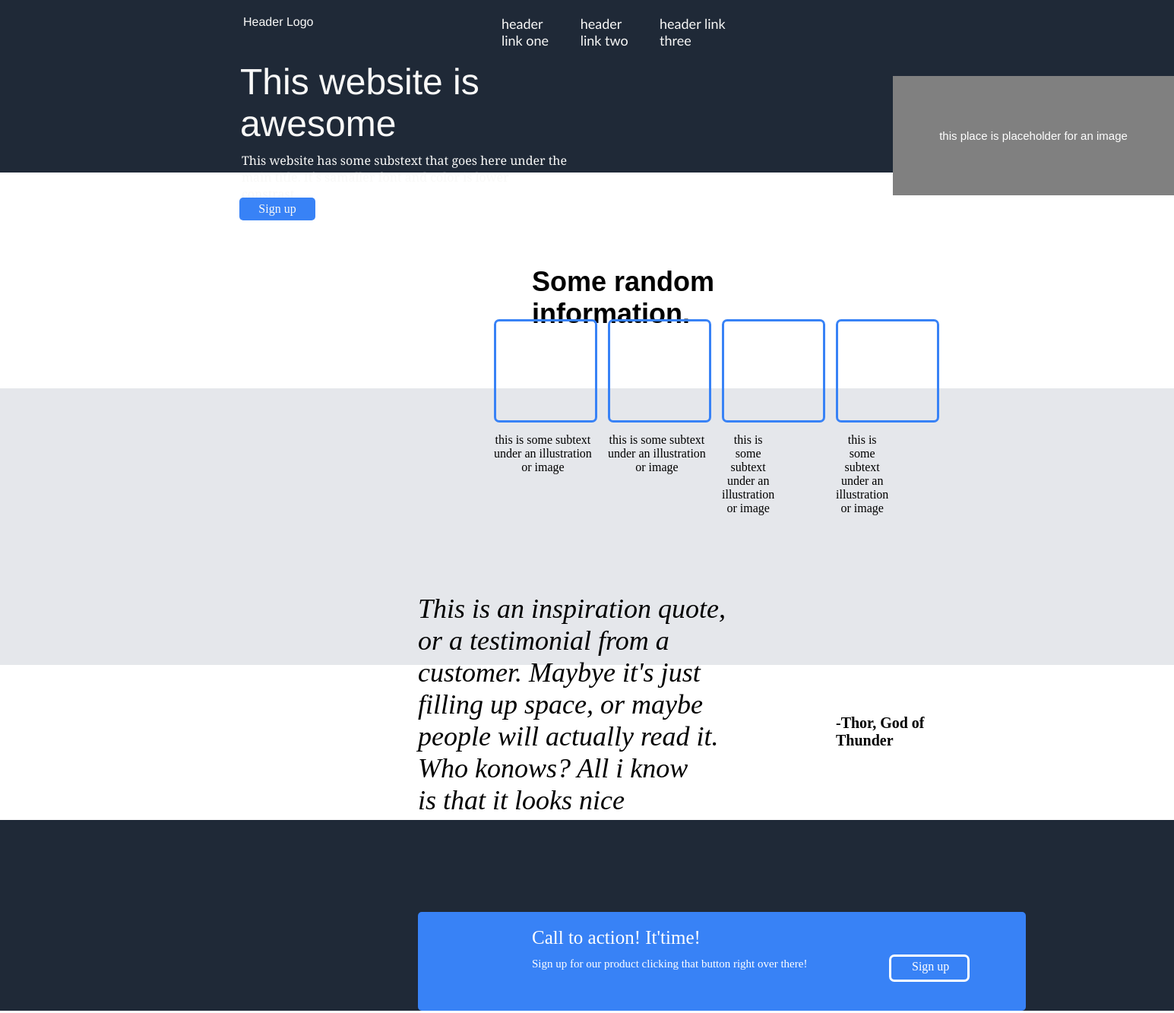
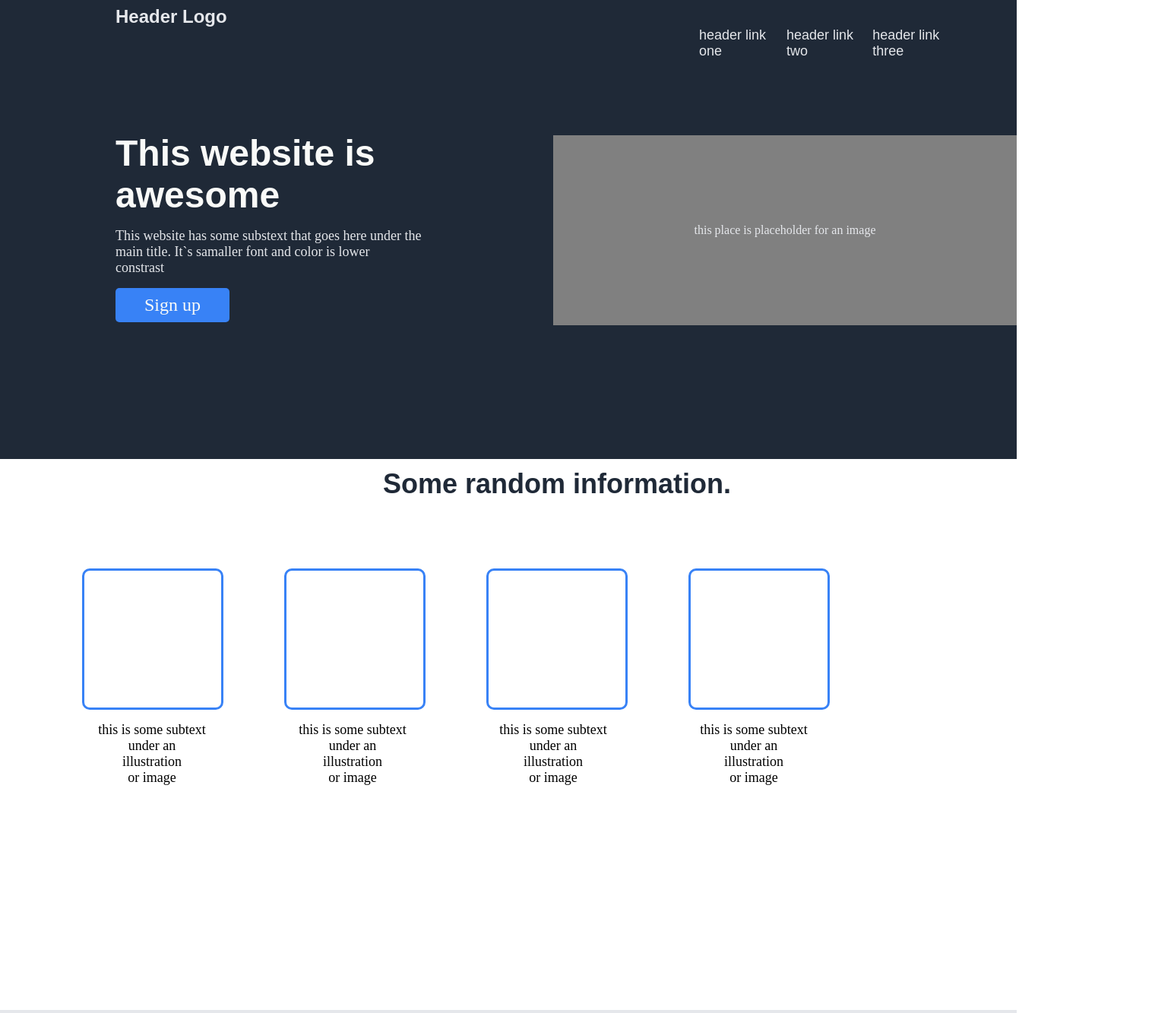
Before and after one commit to Krupa144/the-odin-project-, a plain HTML site: page index.html in a window 1280 px wide. Shown: the top 1333 px of the page at 76% size, 1545 px wide, since content can reach past the window. Drawn offline with Linux system fonts and the light colour scheme.

Commit message:
something goes wrong

```diff
--- a/assets.css
+++ b/assets.css
@@ -1,292 +1,143 @@
 body {
   background: linear-gradient(
     #1f2937 0%,
-    #1f2937 20%,
-    white 20%,
-    white 45%,
-    #e5e7eb 45%,
+    #1f2937 25%,
+    white 25%,
+    white 55%,
+    #e5e7eb 55%,
     #e5e7eb 77%,
     white 77%,
     white 95%,
     #1f2937 95%,
     #1f2937 100%
   );
-  height: 140vh;
+  height: 300vh;
+}
+.text {
+  display: flex;
+  align-items: flex-start;
+  padding-left: 9rem;
+  font-size: 24px;
+  color: #e5e7eb;
+  font-family: Arial, Helvetica, sans-serif;
+  font-weight: 700;
 }
 
-.container {
-  position: absolute;
-  top: 0;
-  left: 300px;
-  right: 300px;
+.text2 {
   display: flex;
-  justify-content: space-between;
-  align-items: flex-start;
-  align-self: center;
-  padding: 20px;
+  margin-left: 57rem;
+  font-size: 18px;
+  color: #e5e7eb;
+  font-family: Arial, Helvetica, sans-serif;
 }
 
-.text {
-  width: 50%;
-  text-align: left;
-  height: 24px;
-  color: #f9f9f8;
-  font-family: "Franklin Gothic Medium", "Arial Narrow", Arial, sans-serif;
+.text2 div {
+  margin-right: 1rem;
+}
+.huge {
+  margin-top: 6rem;
+  display: flex;
+  align-items: flex-start;
+  margin-left: 9rem;
+  margin-bottom: 1rem;
+  font-size: 48px;
+  color: #f9faf8;
+  font-family: Arial, Helvetica, sans-serif;
+  font-weight: 700;
+}
+.small {
+  display: flex;
+  align-items: flex-start;
+  margin-left: 9rem;
+  margin-bottom: 1rem;
+  font-size: 18px;
+  color: #e5e7eb;
+}
+.logo {
+  display: flex;
+  align-items: center;
+  margin-left: 9rem;
+  font-size: 24px;
+  color: #f9faf8;
+  background-color: #3882f6;
+  height: 45px;
+  width: 150px;
+  border-radius: 5px;
+  justify-content: center;
+}
+.grey.sheet {
+  margin-left: 45rem;
+  margin-top: -30rem;
+  background-color: grey;
+  width: 610px;
+  height: 250px;
+  display: flex;
+  align-items: center;
+  justify-content: center;
+  color: #e5e7eb;
+}
+.info {
+  font-size: 36px;
+  margin-left: 31rem;
+  padding-top: 12rem;
+  color: #1f2937;
+  font-weight: 700;
+  font-family: Arial, Helvetica, sans-serif;
 }
 
-.text.right {
+.titles1,
+.titles2,
+.titles3,
+.titles4 {
+  margin-left: 7.5rem;
+  font-size: 18px;
+  text-align: center;
   display: flex;
-  flex-direction: row;
-  justify-content: flex-end;
-  font-family: "Gill Sans", "Gill Sans MT", Calibri, "Trebuchet MS", sans-serif;
   font-size: 18px;
 }
-
-.text.right div {
-  margin-left: 20px;
+.container2 {
+  display: flex;
+  justify-content: center;
+  margin-right: 13rem;
+  margin-top: 1rem;
 }
-.huge {
-  position: absolute;
-  top: 80px;
-  left: 16px;
+.container1 {
   display: flex;
-  text-align: left;
-  justify-content: space-between;
-  align-items: flex-start;
-  align-self: center;
-  font-size: 48px;
-  color: #f9f9f8;
-  font-family: "Franklin Gothic Medium", "Arial Narrow", Arial, sans-serif;
-}
-.small {
-  position: absolute;
-  top: 200px;
-  left: 18px;
-  display: flex;
-  text-align: left;
-  justify-content: space-between;
-  align-items: flex-start;
-  align-self: center;
-  color: #f9f9f8;
-  font-family: Cambria, Cochin, Georgia, Times, "Times New Roman", serif;
-}
-.logo {
-  position: absolute;
-  top: 260px;
-  left: 15px;
-  display: flex;
-  text-align: left;
   justify-content: center;
   align-items: center;
-  align-self: center;
-  color: #f9f9f8;
-  height: 30px;
-  width: 100px;
-  background-color: #3882f6;
-  border-radius: 5px;
+
+  margin-top: 20rem;
 }
-.info {
-  position: absolute;
-  top: 350px;
-  left: 400px;
-  display: flex;
-  text-align: left;
-  justify-content: space-between;
-  align-items: flex-start;
-  font-size: 36px;
-  font-family: Arial, Helvetica, sans-serif;
-  font-weight: bold;
-}
-.grey.sheet {
-  height: 157px;
-  width: 370px;
-  background-color: grey;
-  position: absolute;
-  top: 100px;
-  left: 875px;
+
+.tiles1,
+.tiles2,
+.tiles3,
+.tiles4 {
+  border-width: 3.5px;
+  border-style: solid;
+  border-color: #3882f6;
+  width: 180px;
+  height: 180px;
   display: flex;
   text-align: center;
   justify-content: space-around;
   align-items: center;
-  font-size: 15px;
-  font-family: Arial, Helvetica, sans-serif;
-  color: white;
-}
-.tiles1 {
-  border-width: 3px;
-  border-style: solid;
-  border-color: #3882f6;
-  width: 130px;
-  height: 130px;
-  position: absolute;
-  top: 420px;
-  left: 350px;
-  display: flex;
-  text-align: center;
-  justify-content: space-around;
-  align-items: center;
-  border-radius: 7px;
-}
-
-.titles1 {
-  position: absolute;
-  top: 570px;
-  left: 350px;
-  display: flex;
-  text-align: center;
-  justify-content: space-around;
-  align-items: center;
-}
-.tiles2 {
-  border-width: 3px;
-  border-style: solid;
-  border-color: #3882f6;
-  width: 130px;
-  height: 130px;
-  position: absolute;
-  top: 420px;
-  left: 500px;
-  display: flex;
-  text-align: center;
-  justify-content: space-around;
-  align-items: center;
-  border-radius: 7px;
-}
-.titles2 {
-  position: absolute;
-  top: 570px;
-  left: 500px;
-  display: flex;
-  text-align: center;
-  justify-content: space-around;
-  align-items: center;
-}
-.tiles3 {
-  border-width: 3px;
-  border-style: solid;
-  border-color: #3882f6;
-  width: 130px;
-  height: 130px;
-  position: absolute;
-  top: 420px;
-  left: 650px;
-  display: flex;
-  text-align: center;
-  justify-content: space-around;
-  align-items: center;
-  border-radius: 7px;
-}
-.titles3 {
-  position: absolute;
-  top: 570px;
-  left: 650px;
-  display: flex;
-  text-align: center;
-  justify-content: space-around;
-  align-items: center;
-}
-.tiles4 {
-  border-width: 3px;
-  border-style: solid;
-  border-color: #3882f6;
-  width: 130px;
-  height: 130px;
-  position: absolute;
-  top: 420px;
-  left: 800px;
-  display: flex;
-  text-align: center;
-  justify-content: space-around;
-  align-items: center;
-  border-radius: 7px;
-}
-.titles4 {
-  position: absolute;
-  top: 570px;
-  left: 800px;
-  display: flex;
-  text-align: center;
-  justify-content: space-around;
-  align-items: center;
+  border-radius: 10px;
+  margin-right: 5rem;
 }
 .thor {
-  position: absolute;
-  top: 780px;
-  left: 250px;
-  display: flex;
-  text-align: left;
-  justify-content: space-between;
-  align-items: flex-start;
   font-size: 36px;
+  color: #1f2937;
   font-style: italic;
-  font-family: "Times New Roman", Times, serif;
+  font-family: Arial;
+  font-weight: 100;
+  margin-left: 18rem;
+  margin-top: 25rem;
 }
-
 .thor1 {
-  position: absolute;
-  top: 940px;
-  left: 1100px;
-  display: flex;
-  text-align: left;
-  justify-content: space-between;
-  align-items: flex-start;
-  font-size: 20px;
+  font-style: italic;
+  font-family: Arial;
+  font-weight: 700;
+  margin-left: 58rem;
+  font-size: 18px;
 }
-.calls {
-  position: absolute;
-  top: 1220px;
-  left: 700px;
-  display: flex;
-  justify-content: first baseline;
-  align-items: center;
-  color: white;
-  font-size: 25px;
-}
-
-.signup {
-  position: absolute;
-  top: 1260px;
-  left: 700px;
-  display: flex;
-  text-align: left;
-  justify-content: space-between;
-  align-items: flex-start;
-  color: white;
-  font-size: 15px;
-}
-
-.logo1 {
-  position: absolute;
-  top: 1263px;
-  left: 1200px;
-  display: flex;
-  text-align: left;
-  justify-content: space-between;
-  align-items: flex-start;
-  color: white;
-}
-.blue {
-  position: absolute;
-  top: 1200px;
-  left: 550px;
-  background-color: #3882f6;
-  height: 130px;
-  width: 800px;
-  border-radius: 5px;
-}
-
-.pic1 {
-  border-width: 3px;
-  border-style: solid;
-  border-color: white;
-  width: 100px;
-  height: 30px;
-  position: absolute;
-  top: 1256px;
-  left: 1170px;
-  display: flex;
-  text-align: center;
-  justify-content: space-around;
-  align-items: center;
-  border-radius: 7px;
-}
--- a/index.html
+++ b/index.html
@@ -9,7 +9,7 @@
   <body>
     <div class="container">
       <div class="text">Header Logo</div>
-      <div class="text right">
+      <div class="text2">
         <div>header link one</div>
 
         <div>header link two</div>
@@ -28,30 +28,34 @@
        <div class="logo">Sign up</div>
       <div class="info">Some random information.</div>
       <div class="grey sheet">this place is placeholder for an image</div>
+      <div class="container1">
        <div class="tiles1"></div>
+       <div class="tiles2"></div>
+       <div class="tiles3"></div>
+
+       <div class="tiles4"></div>
+      </div>
+      <div class="container2">
+      <div class="titles2">
+        this is some subtext <br />
+        under an illustration<br />
+        or image
+      </div>
       <div class="titles1">
         this is some subtext <br />
         under an illustration<br />
         or image
       </div>
-      <div class="tiles2"></div>
-      <div class="titles2">
-        this is some subtext <br />
-        under an illustration<br />
-        or image
-      </div>
-      <div class="tiles3"></div>
     <div class="titles3">
       this is some subtext <br />
       under an illustration<br />
       or image
     </div>
-
-      <div class="tiles4"></div>
     <div class="titles4">
       this is some subtext <br />
       under an illustration<br />
       or image
+    </div>
   </div>
        <div class="thor">
         This is an inspiration quote, or a testimonial from a <br />
@@ -70,3 +74,6 @@
     <div class="pic1"></div>
   </body>
 </html>
+    </div>
+  </body>
+</html>
```
Lines whose indentation alone changed are shown as unchanged.
